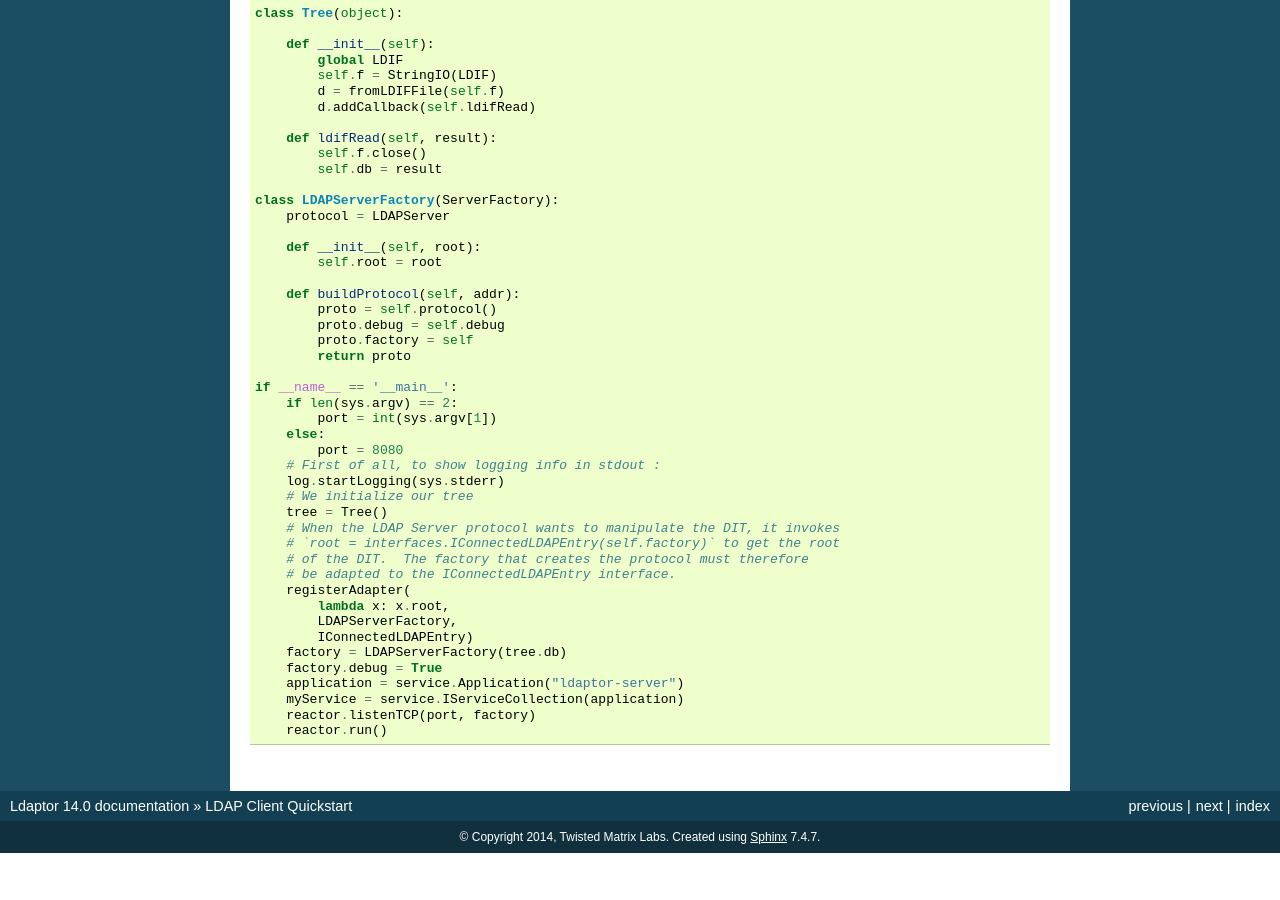
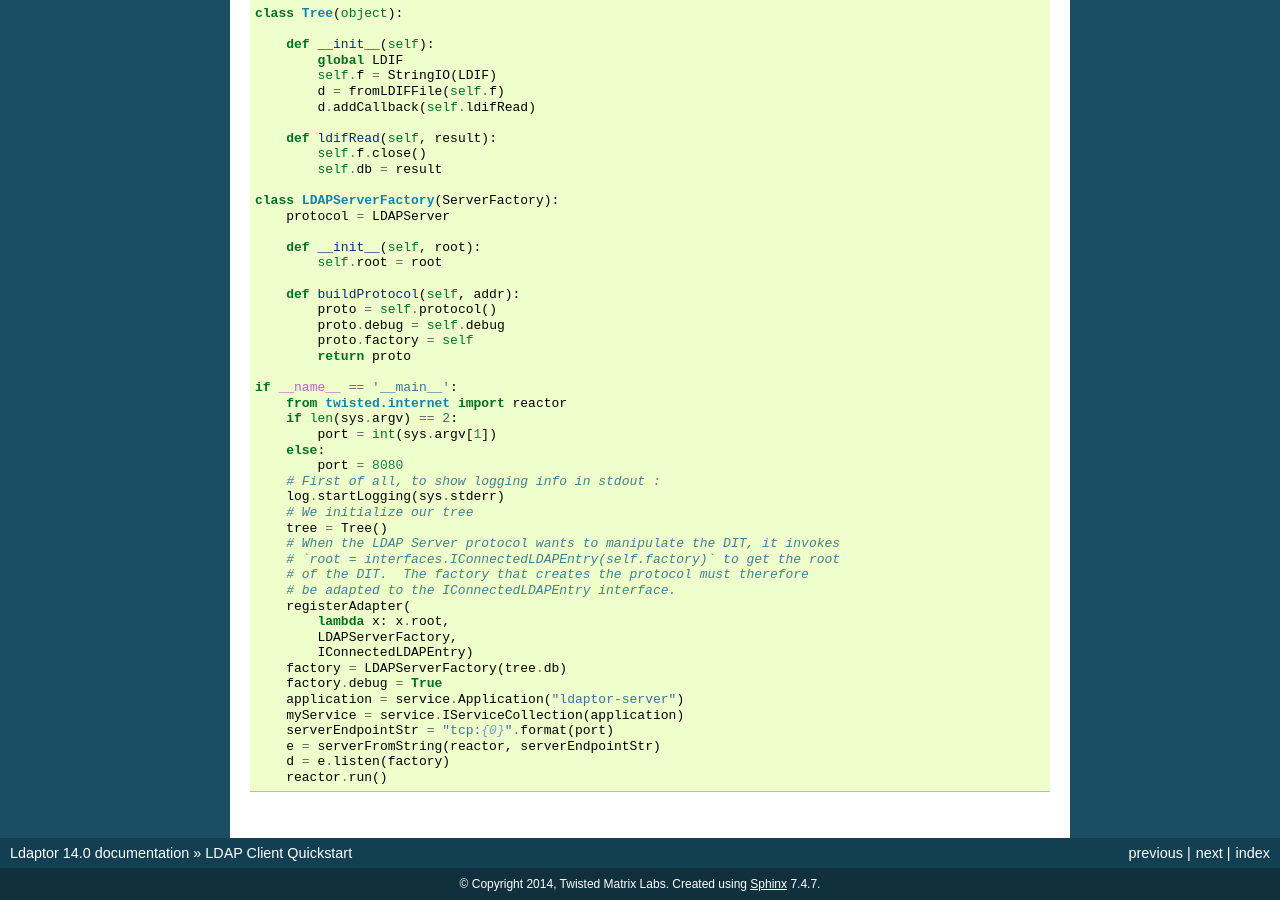
Before and after one commit to twisted/ldaptor, a Sphinx documentation site: the page built from docs/source/quickstart.rst, in a window 1280 px wide and 900 px high, scrolled down 1336 px. Built offline with Sphinx 7.4.7, drawn with Linux system fonts in a browser that asks for light colours; before the commit the page ends 2189 px from its top, so only the background shows below that; some of the changed text lies outside the part shown.

Commit message:
Updated quickstart server example to use endpoint and not import reactor until required.

```diff
--- a/docs/source/quickstart.rst
+++ b/docs/source/quickstart.rst
@@ -49,7 +49,7 @@ LDAP Server Quick Start
 .. code-block:: python
 
     from twisted.application import service, internet
-    from twisted.internet import reactor
+    from twisted.internet.endpoints import serverFromString
     from twisted.internet.protocol import ServerFactory
     from twisted.python.components import registerAdapter
     from twisted.python import log
@@ -112,6 +112,7 @@ LDAP Server Quick Start
             return proto
 
     if __name__ == '__main__':
+        from twisted.internet import reactor
         if len(sys.argv) == 2:
             port = int(sys.argv[1])
         else:
@@ -132,5 +133,7 @@ LDAP Server Quick Start
         factory.debug = True
         application = service.Application("ldaptor-server")
         myService = service.IServiceCollection(application)
-        reactor.listenTCP(port, factory)
+        serverEndpointStr = "tcp:{0}".format(port)
+        e = serverFromString(reactor, serverEndpointStr)
+        d = e.listen(factory)
         reactor.run()
```
